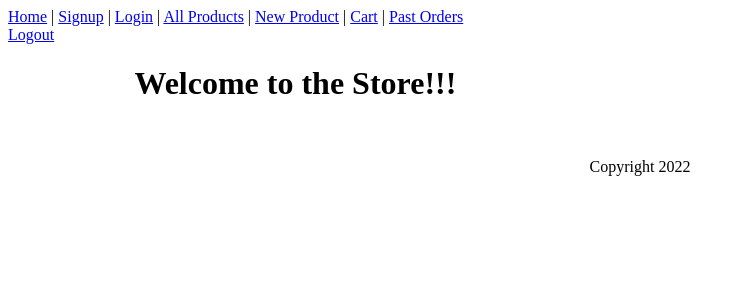
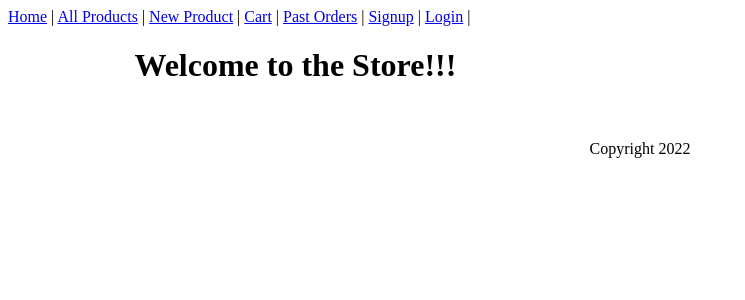
Before and after one commit to justinmmorgan21/mini-capstone-frontend, a React (Vite) app: page / in a window 1280 px wide. Shown: the top 300 px of the page, without its empty margins (0-745 px from the left). Built offline with nearby package versions, Linux system fonts and the light colour scheme.

Commit message:
added login/signup/logout toggle

```diff
--- a/src/App.jsx
+++ b/src/App.jsx
@@ -18,7 +18,7 @@ const router = createBrowserRouter([
     element: (
       <div>
         <Header />
-        <LogoutLink />
+        {/* <LogoutLink /> */}
         <Outlet />
         <Footer />
       </div>
--- a/src/Header.jsx
+++ b/src/Header.jsx
@@ -1,9 +1,30 @@
 import { Link } from "react-router-dom";
+import { LogoutLink } from "./LogoutLink";
 export function Header() {
+
+
+
+  let authLinks
+  let welcomeUserMessage = <></>
+  if (localStorage.jwt === undefined) {
+    authLinks = (
+      <>
+      <Link to="signup">Signup</Link> | <Link to="login">Login</Link>
+      </>
+    )
+  } else {
+    authLinks = (
+      <LogoutLink />
+    )
+    welcomeUserMessage = (
+      <span>Welcome, USER</span>
+    )
+  }
+
   return (
     <header>
       <nav>
-        <a href="#">Home</a> | <Link to="signup">Signup</Link> | <Link to="login">Login</Link> | <Link to="products">All Products</Link> | <Link to="products/new">New Product</Link> | <Link to="carted_products">Cart</Link> | <Link to="orders">Past Orders</Link>
+        <a href="#">Home</a> | <Link to="products">All Products</Link> | <Link to="products/new">New Product</Link> | <Link to="carted_products">Cart</Link> | <Link to="orders">Past Orders</Link> | {authLinks} | {welcomeUserMessage}
       </nav>
     </header>
   )
```
